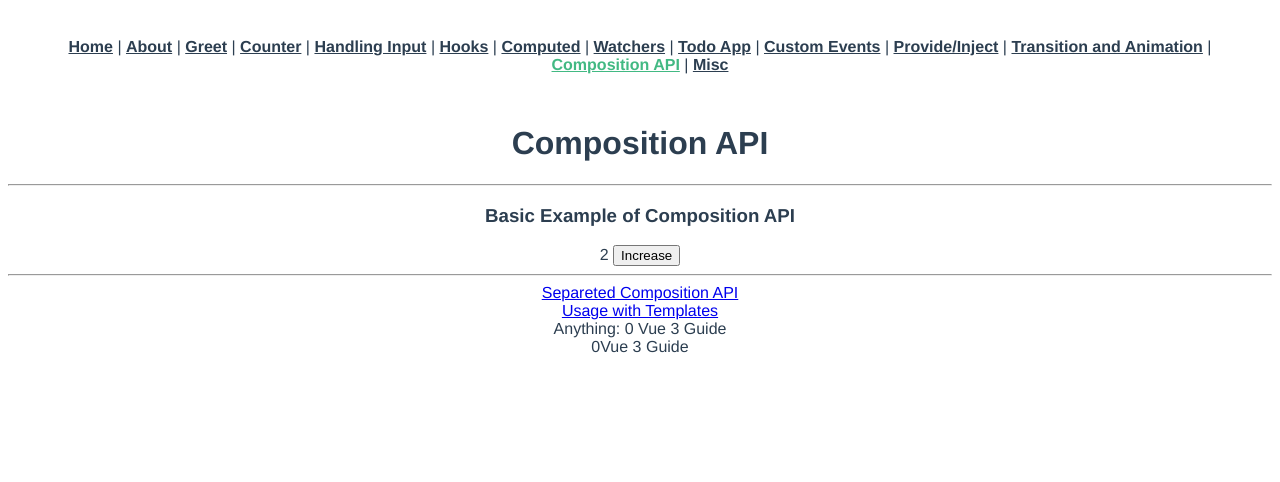
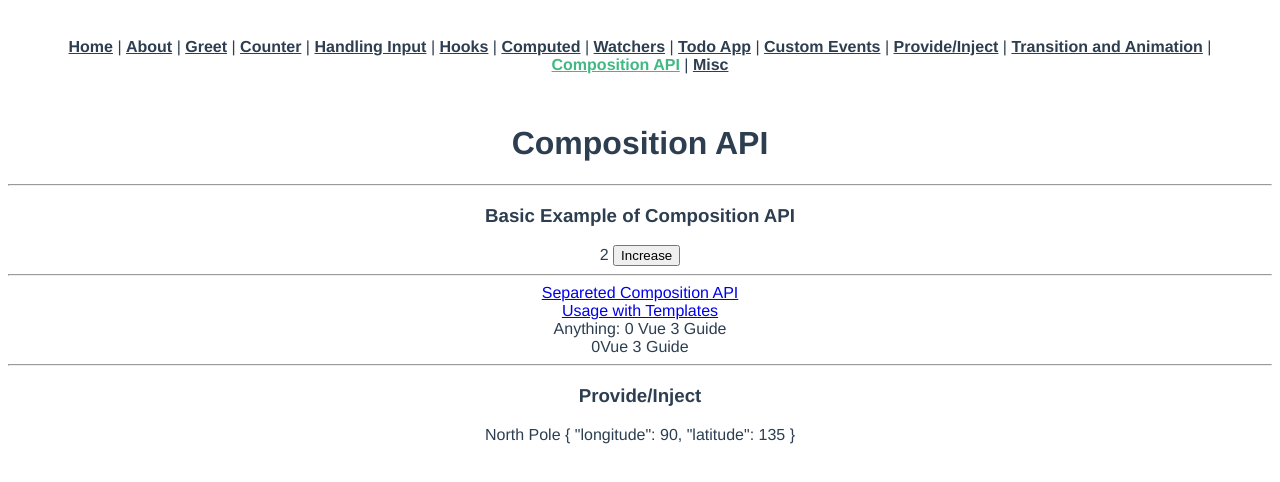
Before and after one commit to nor1c/vue-play, a Vue app: page /composition-api in a window 1280 px wide. Shown: the top 482 px of the page. Built offline with nearby package versions, Linux system fonts and the light colour scheme.

Commit message:
using provide/inject with composition API

```diff
--- /dev/null
+++ b/src/components/MyMarker.vue
@@ -0,0 +1,21 @@
+<template>
+  <div>
+    {{ userLocation }} {{ userGeolocation }}
+  </div>
+</template>
+
+<script>
+import { inject } from 'vue'
+
+export default {
+  setup() {
+    const userLocation = inject('location', 'The Universe (default value)')
+    const userGeolocation = inject('geoLocation')
+
+    return {
+      userLocation,
+      userGeolocation
+    }
+  }
+}
+</script>
--- a/src/views/Composition.vue
+++ b/src/views/Composition.vue
@@ -17,19 +17,27 @@
       <UsageWithTemplates :collectionName="'Anything'"></UsageWithTemplates>
       <UsageWithRenderFunc :collectionName="'Anything'"></UsageWithRenderFunc>
     </div>
+
+    <hr>
+    <div>
+      <h3>Provide/Inject</h3>
+      <MyMarker/>
+    </div>
   </div>
 </template>
 
 <script>
-import { ref, toRefs, onMounted, watch, computed, toRef } from 'vue'
+import { ref, toRefs, onMounted, watch, computed, toRef, provide } from 'vue'
 
 import UsageWithTemplates from '../views/CompositionUsageWithTemplates.vue'
 import UsageWithRenderFunc from '../views/CompositionUsageWithRenderFunction.vue'
+import MyMarker from '../components/MyMarker.vue'
 
 export default {
   components: {
     UsageWithTemplates,
-    UsageWithRenderFunc
+    UsageWithRenderFunc,
+    MyMarker
   },
   props: {
     user: {
@@ -84,6 +92,12 @@ export default {
       )
     })
 
+    provide('location', 'North Pole')
+    provide('geoLocation', {
+      longitude: 90,
+      latitude: 135
+    })
+
     return {
       counter,
       repositories, getUserRepositories, repositoriesMatchingSearchQuery
```
